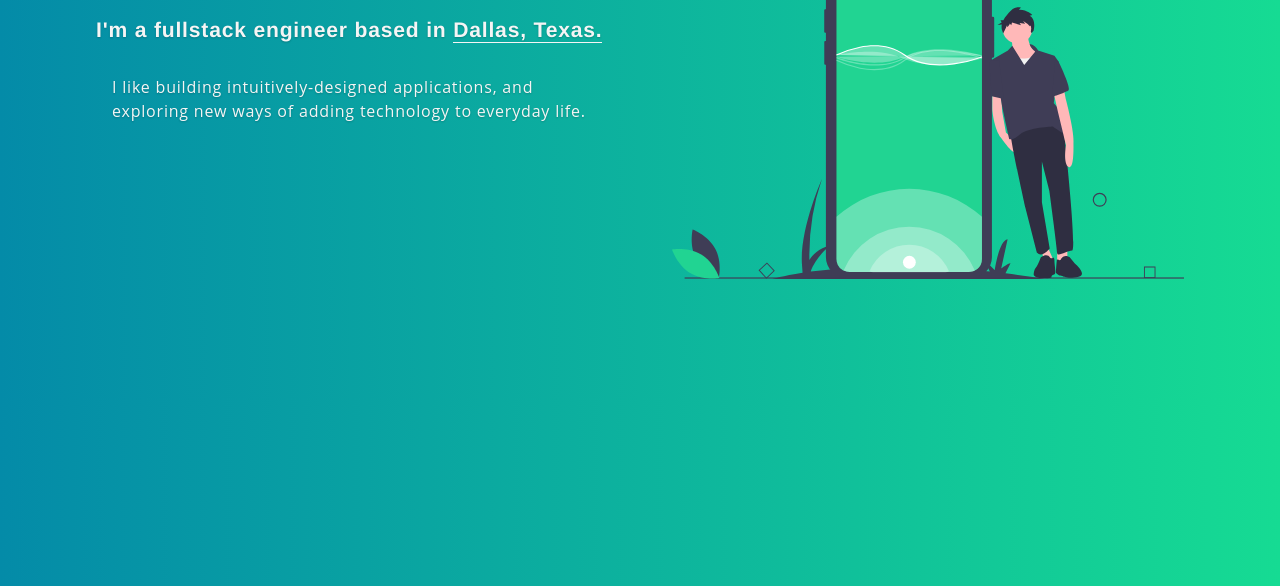
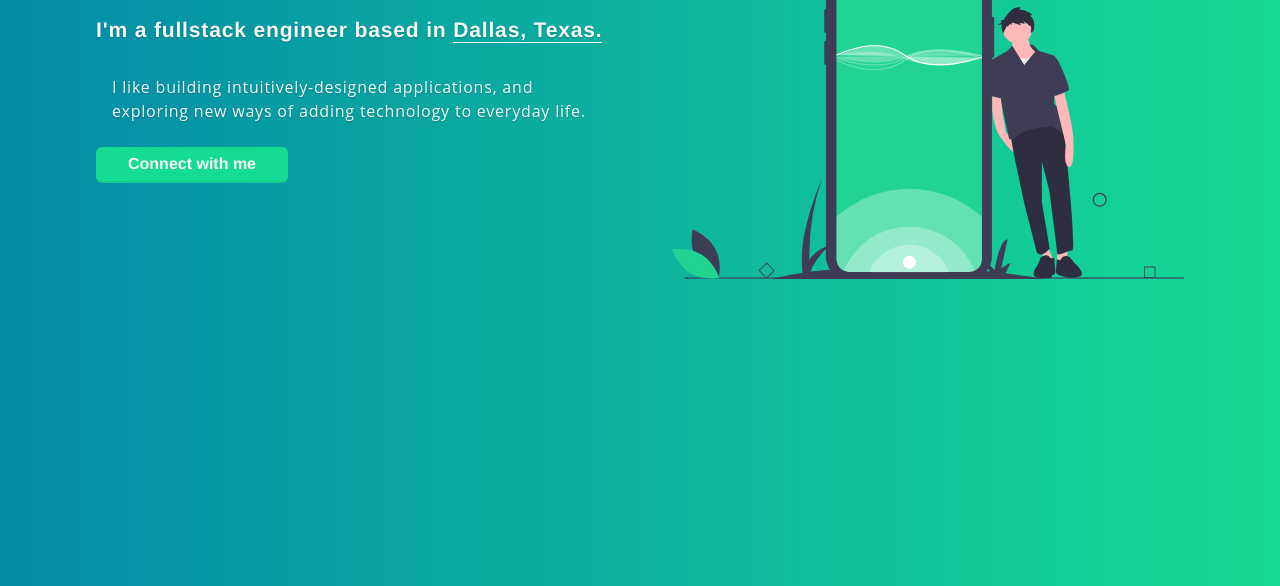
Before and after one commit to scottblechman/scottblechman.dev-v1, a Gatsby site: page / in a window 1280 px wide. Shown: the part 214-800 px from the top of the page. Built offline with nearby package versions, Linux system fonts and the light colour scheme; Gatsby itself is replaced by a stand-in of ours.

Commit message:
Add link to LinkedIn profile

```diff
--- a/src/components/global/body/index.jsx
+++ b/src/components/global/layout/index.jsx
@@ -1,11 +1,11 @@
 import React from 'react';
 import { Global } from './styles';
 
-export default function Body(props) {
+export default function Layout({ children}) {
     return (
       <>
         <Global/>
-        {props.children}
+        {children}
       </>
     );
 }
--- a/src/components/global/body/styles.js
+++ b/src/components/global/layout/styles.js
@@ -54,8 +54,8 @@ export const Underlined = styled.span`
 `;
 
 export const Container = styled.div`
-    padding: 6rem;
-    letter-spacing: 0.05em;
+    margin: 6rem;
+    letter-spacing: 0.05rem;
     display: flex;
     flex-direction: row;
     justify-content: space-between;
@@ -65,3 +65,21 @@ export const Container = styled.div`
         text-align: center;
     }
 `;
+
+export const CTAButton = styled.button`
+    border: 0;
+    background-color: #16db93;
+    box-shadow: 0 2px 0 0 #14cc89;
+    color: #f5f5f5;
+    padding: .5em 2em;
+    border-radius: 6px;
+    cursor: default;
+    transition: 0.4s;
+
+    &:hover {
+        transform: translateY(-1px);
+        background-color: #20e99f;
+        box-shadow: 0 2px 0 0 #16db93;
+        cursor: pointer;
+    }
+`
--- a/src/components/header/index.jsx
+++ b/src/components/header/index.jsx
@@ -1,24 +1,25 @@
 import React from 'react';
-import { HoverUnderline, Container, Underlined } from '../global/body/styles';
+import { HoverUnderline, Container, Underlined, CTAButton } from '../global/layout/styles';
 import { Navbar, VerticalCenter, NavbarLinks, SvgImage, Description } from './styles';
 import image from '../../assets/svg/header.svg';
 
 export default function Header() {
     return (
         <>
-        <Navbar>
-            <VerticalCenter><a href="#">Scott Blechman</a></VerticalCenter>
+        <Navbar id="top">
+            <VerticalCenter><a href="#top">Scott Blechman</a></VerticalCenter>
             <NavbarLinks>
-                <VerticalCenter><HoverUnderline><a href="#">Experience</a></HoverUnderline></VerticalCenter>
-                <VerticalCenter><HoverUnderline><a href="#">Projects</a></HoverUnderline></VerticalCenter>
-                <VerticalCenter><HoverUnderline><a href="#">Contact</a></HoverUnderline></VerticalCenter>
+                <VerticalCenter><HoverUnderline><a href="#experience">Experience</a></HoverUnderline></VerticalCenter>
+                <VerticalCenter><HoverUnderline><a href="#projects">Projects</a></HoverUnderline></VerticalCenter>
+                <VerticalCenter><HoverUnderline><a href="#contact">Contact</a></HoverUnderline></VerticalCenter>
             </NavbarLinks>
         </Navbar>
-        <Container id="About">
+        <Container id="about">
             <Description>
                 <h1>Hi, I'm Scott!</h1>
                 <h3>I'm a fullstack engineer based in <Underlined><a href="https://www.google.com/maps/dir/Current+Location/Dallas,Texas">Dallas, Texas.</a></Underlined></h3>
                 <p>I like building intuitively-designed applications, and exploring new ways of adding technology to everyday life.</p>
+                <a href="https://www.linkedin.com/in/scott-blechman/"><CTAButton className="cta">Connect with me</CTAButton></a>
             </Description>
             <SvgImage src={image} alt="Mobile application"/>
         </Container>
--- a/src/components/header/styles.js
+++ b/src/components/header/styles.js
@@ -4,20 +4,20 @@ export const Navbar = styled.div`
     display: flex;
     flex-flow: row wrap;
     justify-content: space-between;
-    padding: 0.5em 3em 0 3em;
+    padding: 0.5rem 3rem 0 3rem;
 `;
 
 export const NavbarLinks = styled.div`
     display: flex;
     flex-direction: row;
     justify-content: space-between;
-    width: 16em;
+    width: 16rem;
 `;
 
 export const VerticalCenter = styled.div`
     display: block;
-    margin-block-start: 1em;
-    margin-block-end: 1em;
+    margin-block-start: 1rem;
+    margin-block-end: 1rem;
     margin-inline-start: 0px;
     margin-inline-end: 0px;
 `;
@@ -32,8 +32,8 @@ export const SvgImage = styled.img`
     }
 
     @media (max-width: 768px) {
-        margin-top: 2em;
-        margin-left: 2em;
+        margin-top: 2rem;
+        margin-left: 2rem;
     }
 
     @media (max-width: 640px) {
@@ -58,4 +58,8 @@ export const Description = styled.div`
             margin: 2rem 0 0 1rem;
         }
     }
+
+    button {
+        margin: 1.5em auto;
+    }
 `;
--- a/src/pages/index.js
+++ b/src/pages/index.js
@@ -1,14 +1,14 @@
 import React from 'react';
 import Header from '../components/header';
-import Body from '../components/global/body';
+import Layout from '../components/global/layout';
 
 import "normalize.css"
 
 
 export default function Home() {
   return (
-  <Body>
+  <Layout>
     <Header />
-  </Body>
+  </Layout>
   );
 }
--- a/src/utils/typography.js
+++ b/src/utils/typography.js
@@ -11,7 +11,14 @@ const typography = new Typography({
     "Arial",
     "sans-serif",
   ],
+  includeNormalize: false,
   bodyFontFamily: ["Open Sans", "sans-serif"],
+  overrideStyles: ({ adjustFontSizeTo, rhythm }, options, styles) => ({
+    '.cta': {
+      fontFamily: ['\'Poppins\'', 'Helvetica Neue', 'Segoe UI', 'Helvetica', 'Arial', 'sans-serif'].join(','),
+      fontWeight: 600
+    }
+  })
 })
 
 export default typography
```
Also changed, not shown: .github/workflows/deployment.yml, README.md, 2 other files.
